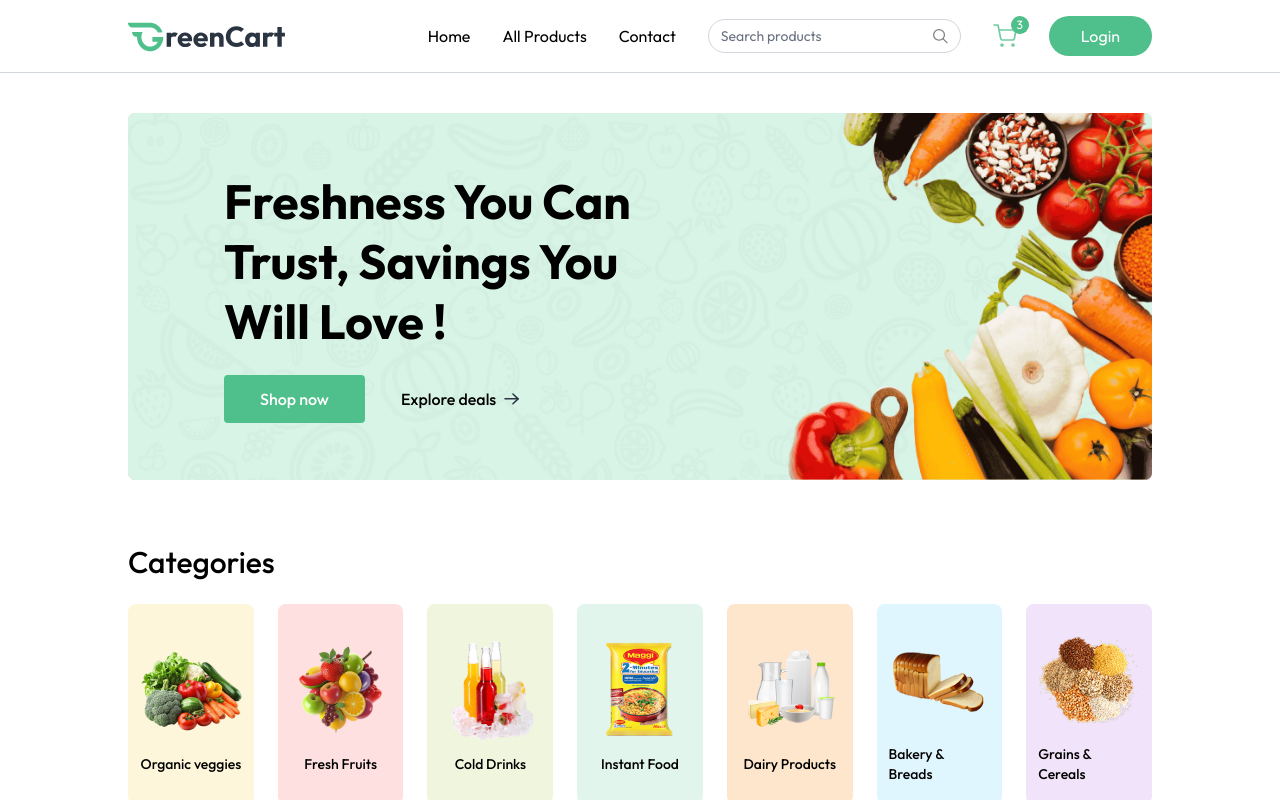
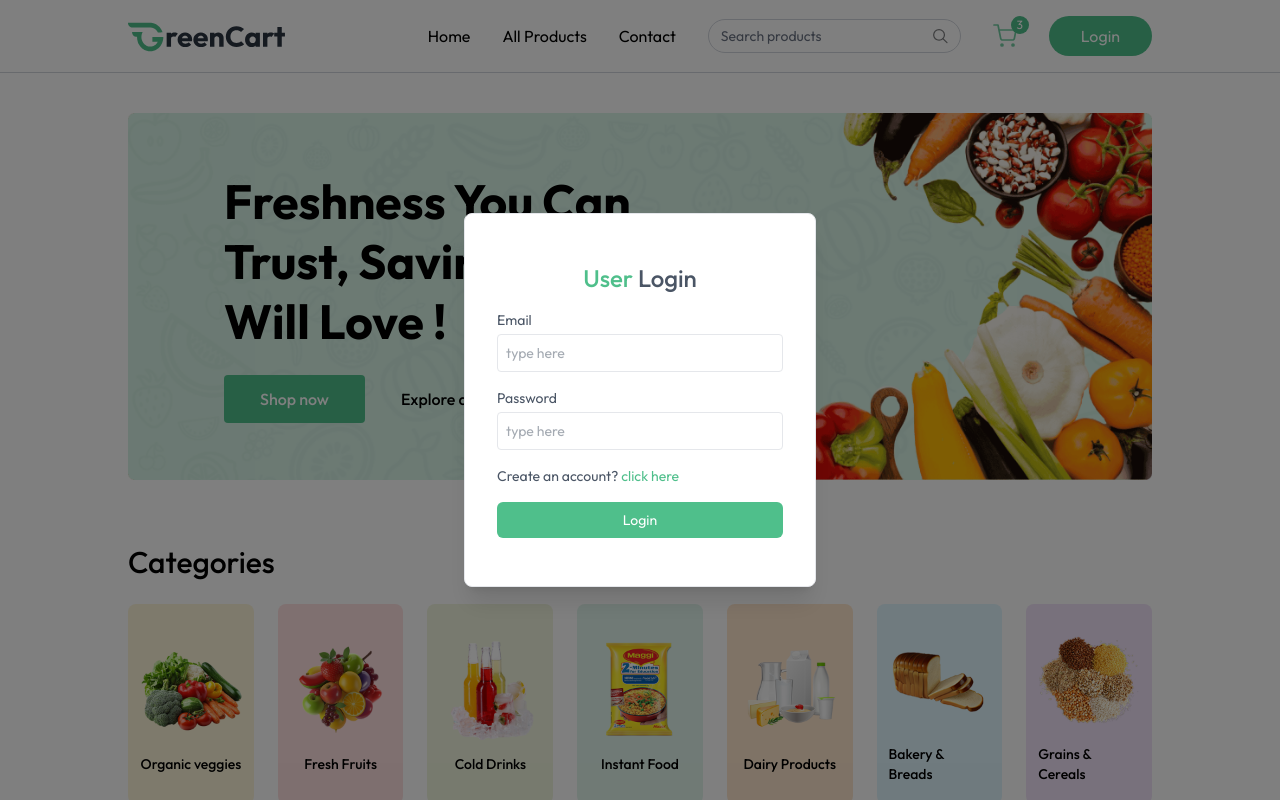
Before and after one commit to codieSam/E-cart, a React (Vite) app: page / in a window 1280 px wide. Both pictures are taken after a click on the button "Login". Shown: the top 800 px of the page. Built offline with nearby package versions, Linux system fonts and the light colour scheme.

Commit message:
Login page added successfully

```diff
--- a/src/App.jsx
+++ b/src/App.jsx
@@ -5,14 +5,16 @@ import { useLocation } from "react-router-dom";
 import { Route, Routes } from "react-router-dom";
 import { Toaster } from "react-hot-toast";
 import Fotter from "./components/Fotter";
+import { useAppContext } from "./context/AppContext";
+import Login from "./components/Login";
 
 const App = () => {
   const isSellerPath = useLocation().pathname.includes("seller");
-
+  const { showUserLogin } = useAppContext();
   return (
     <div>
       {isSellerPath ? null : <Navbar />}
-
+      {showUserLogin ? <Login /> : null}
       <Toaster />
 
       <div
--- /dev/null
+++ b/src/components/Login.jsx
@@ -0,0 +1,88 @@
+import React from "react";
+import { useAppContext } from "../context/AppContext";
+
+const Login = () => {
+  const { setshowUserLogin } = useAppContext();
+  const [state, setState] = React.useState("login");
+  const [name, setName] = React.useState("");
+  const [email, setEmail] = React.useState("");
+  const [password, setPassword] = React.useState("");
+
+  return (
+    <div
+      onClick={() => setshowUserLogin(false)}
+      className="fixed top-0 bottom-0 left-0 right-0 z-30 flex items-center text-sm text-gray-600 bg-black/50"
+    >
+      <form
+        onClick={(e) => e.stopPropagation()}
+        className="flex flex-col gap-4 m-auto items-start p-8 py-12 w-80 sm:w-[352px] rounded-lg shadow-xl border border-gray-200 bg-white"
+      >
+        <p className="text-2xl font-medium m-auto">
+          <span className="text-primary">User</span>{" "}
+          {state === "login" ? "Login" : "Sign Up"}
+        </p>
+        {state === "register" && (
+          <div className="w-full">
+            <p>Name</p>
+            <input
+              onChange={(e) => setName(e.target.value)}
+              value={name}
+              placeholder="type here"
+              className="border border-gray-200 rounded w-full p-2 mt-1 outline-primary"
+              type="text"
+              required
+            />
+          </div>
+        )}
+        <div className="w-full ">
+          <p>Email</p>
+          <input
+            onChange={(e) => setEmail(e.target.value)}
+            value={email}
+            placeholder="type here"
+            className="border border-gray-200 rounded w-full p-2 mt-1 outline-primary"
+            type="email"
+            required
+          />
+        </div>
+        <div className="w-full ">
+          <p>Password</p>
+          <input
+            onChange={(e) => setPassword(e.target.value)}
+            value={password}
+            placeholder="type here"
+            className="border border-gray-200 rounded w-full p-2 mt-1 outline-primary"
+            type="password"
+            required
+          />
+        </div>
+        {state === "register" ? (
+          <p>
+            Already have account?{" "}
+            <span
+              onClick={() => setState("login")}
+              className="text-primary cursor-pointer"
+            >
+              click here
+            </span>
+          </p>
+        ) : (
+          <p>
+            Create an account?{" "}
+            <span
+              onClick={() => setState("register")}
+              className="text-primary cursor-pointer"
+            >
+              click here
+            </span>
+          </p>
+        )}
+        <button className="bg-primary hover:bg-primary/90 transition-all text-white w-full py-2 rounded-md cursor-pointer">
+          {state === "register" ? "Create Account" : "Login"}
+        </button>
+      </form>
+    </div>
+  );
+};
+
+export default Login;
--- a/src/context/AppContext.jsx
+++ b/src/context/AppContext.jsx
@@ -11,7 +11,6 @@ export const AppContextProvider = ({ children }) => {
   const [showUserLogin, setshowUserLogin] = useState(false);
   const [products, setProducts] = useState([]);
   const [cartItems, setCartItems] = useState({});
-
   //fetch all products
   const fetchProducts = async () => {
     setProducts(dummyProducts);
```
